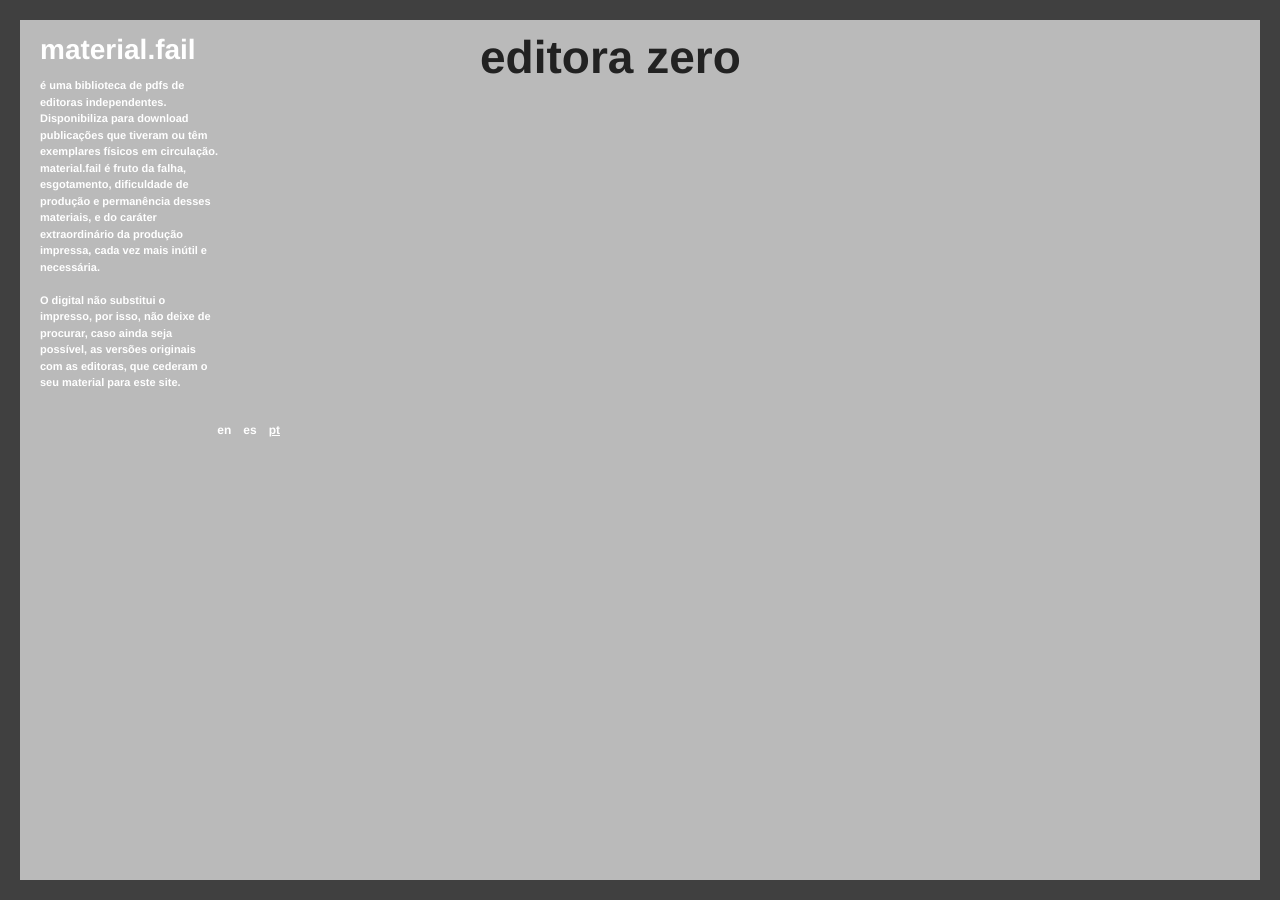
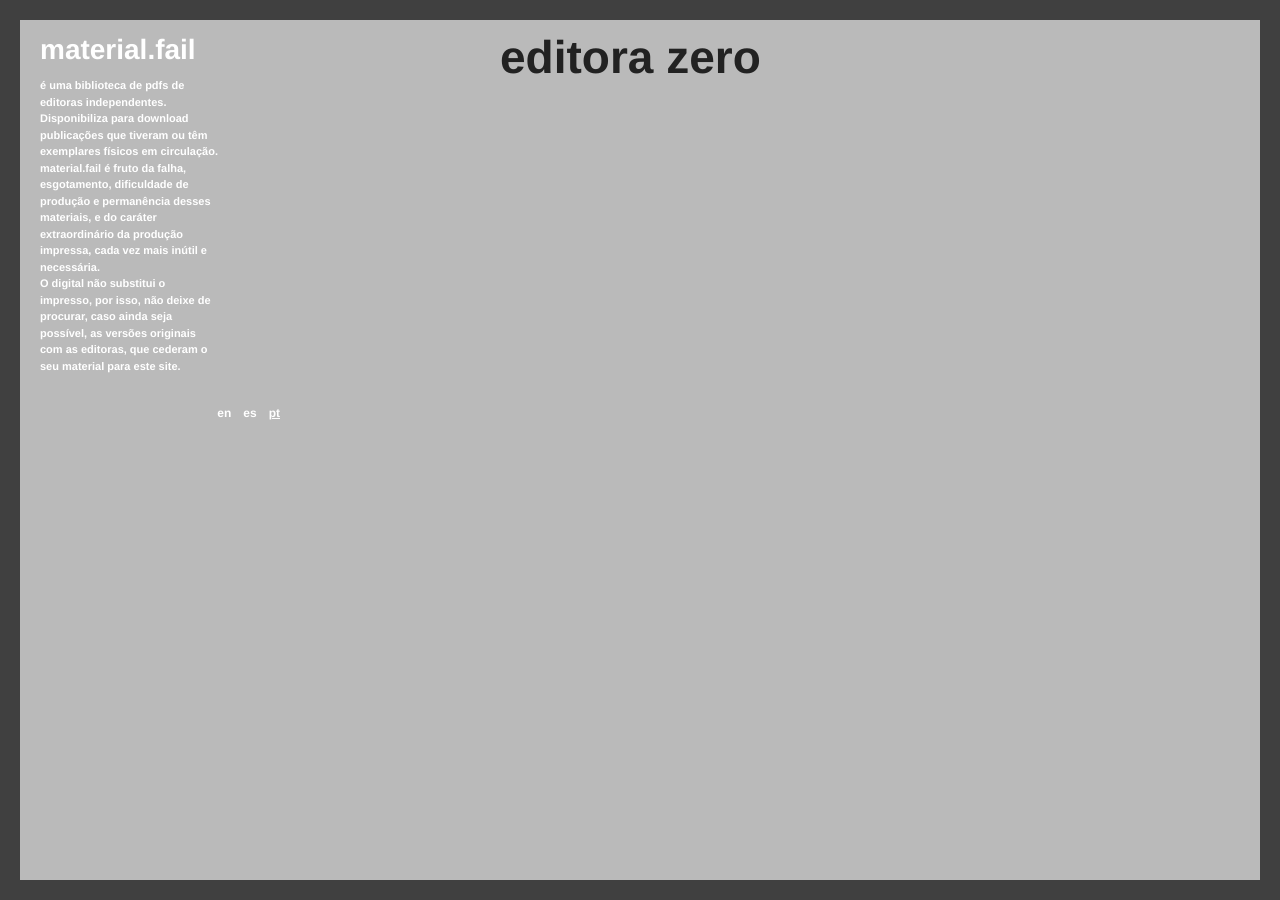
Before and after one commit to material-fail/material.fail, a Jekyll site: the page built from _pages/index.md, in a window 1280 px wide. Built offline with Jekyll 4.4.1, drawn with Linux system fonts in a browser that asks for light colours; nearby versions of some CDN libraries.

Commit message:
adjusts colum spacings; paragraph line breaks

```diff
--- a/_pages/index.md
+++ b/_pages/index.md
@@ -2,7 +2,7 @@
 title: material.fail
 permalink: /
 unlist: true
-about-en: 'is a pdf library of independent publishers. It makes available for download publications that had or have physical copies in circulation. material.fail is the result of the failure, exhaustion, production difficulties and permanence of these materials, and the extraordinary nature of printed production, which is increasingly useless and necessary.<br><br>The digital does not replace the printed matter, so, if feasible, be sure to search for the original versions of these texts with the publishers, which provided their material for this website.'
-about-es: 'es una biblioteca de pdfs de editoriales independientes. Disponibiliza para download publicaciones que tuvieron o tienen ejemplares físicos en circulación. material.fail es resultado del fallo, agotamiento, dificultades de producción y permanencia de esos materiales, y del carácter extraordinario de la producción impresa, cada vez mais inútil y necesaria.<br><br>Lo digital no sustituye el impreso, por eso, no deje de buscar, caso sea viable, las versiones originales con las editoriales, que cedieron su material para esta web.'
-about-pt: 'é uma biblioteca de pdfs de editoras independentes. Disponibiliza para download publicações que tiveram ou têm exemplares físicos em circulação. material.fail é fruto da falha, esgotamento, dificuldade de produção e permanência desses materiais, e do caráter extraordinário da produção impressa, cada vez mais inútil e necessária.<br><br>O digital não substitui o impresso, por isso, não deixe de procurar, caso ainda seja possível, as versões originais com as editoras, que cederam o seu material para este site.'
+about-en: 'is a pdf library of independent publishers. It makes available for download publications that had or have physical copies in circulation. material.fail is the result of the failure, exhaustion, production difficulties and permanence of these materials, and the extraordinary nature of printed production, which is increasingly useless and necessary.<br>The digital does not replace the printed matter, so, if feasible, be sure to search for the original versions of these texts with the publishers, which provided their material for this website.'
+about-es: 'es una biblioteca de pdfs de editoriales independientes. Disponibiliza para download publicaciones que tuvieron o tienen ejemplares físicos en circulación. material.fail es resultado del fallo, agotamiento, dificultades de producción y permanencia de esos materiales, y del carácter extraordinario de la producción impresa, cada vez mais inútil y necesaria.<br>Lo digital no sustituye el impreso, por eso, no deje de buscar, caso sea viable, las versiones originales con las editoriales, que cedieron su material para esta web.'
+about-pt: 'é uma biblioteca de pdfs de editoras independentes. Disponibiliza para download publicações que tiveram ou têm exemplares físicos em circulação. material.fail é fruto da falha, esgotamento, dificuldade de produção e permanência desses materiais, e do caráter extraordinário da produção impressa, cada vez mais inútil e necessária.<br>O digital não substitui o impresso, por isso, não deixe de procurar, caso ainda seja possível, as versões originais com as editoras, que cederam o seu material para este site.'
 ---
--- a/css/main.scss
+++ b/css/main.scss
@@ -103,7 +103,7 @@
 
     @include media-query(DESKTOP) {
       width: 80%;
-      padding-left: 200px;
+      padding-left: 220px;
       margin: 0;
     }
   }
```
